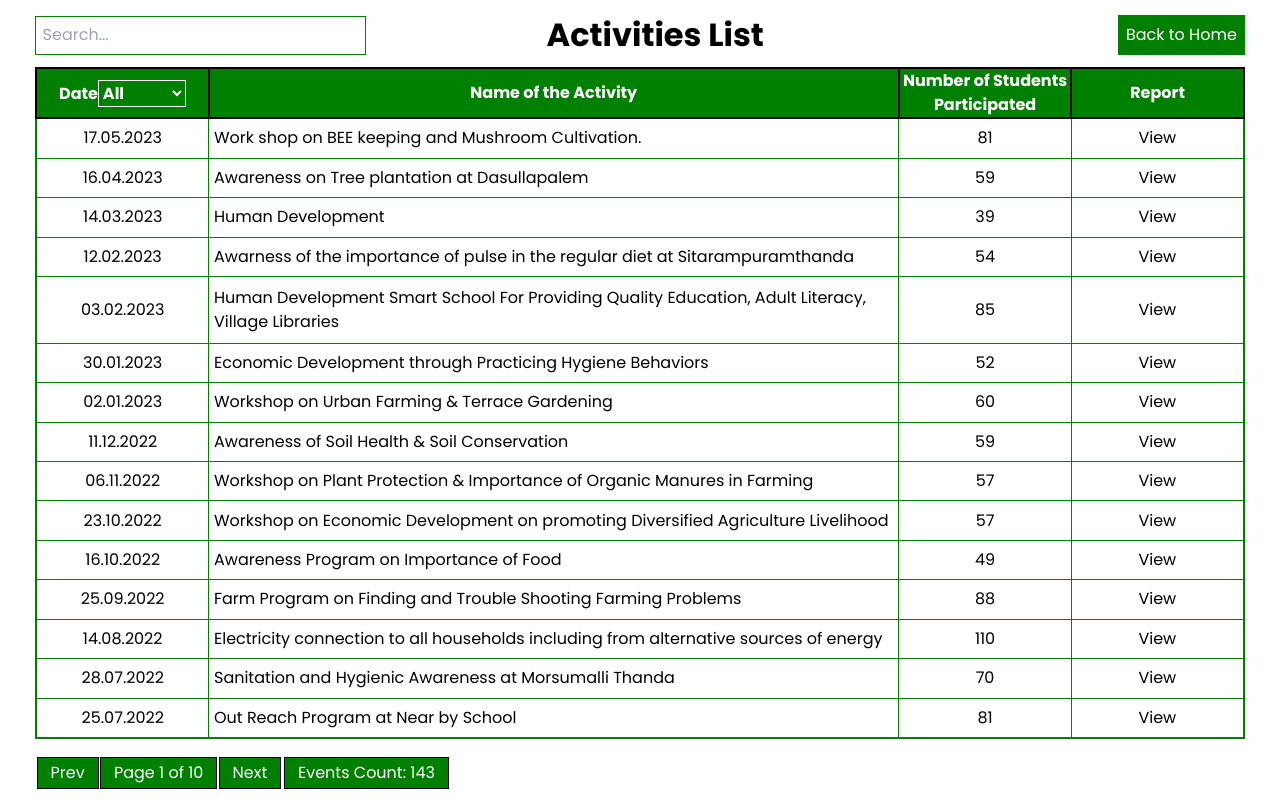
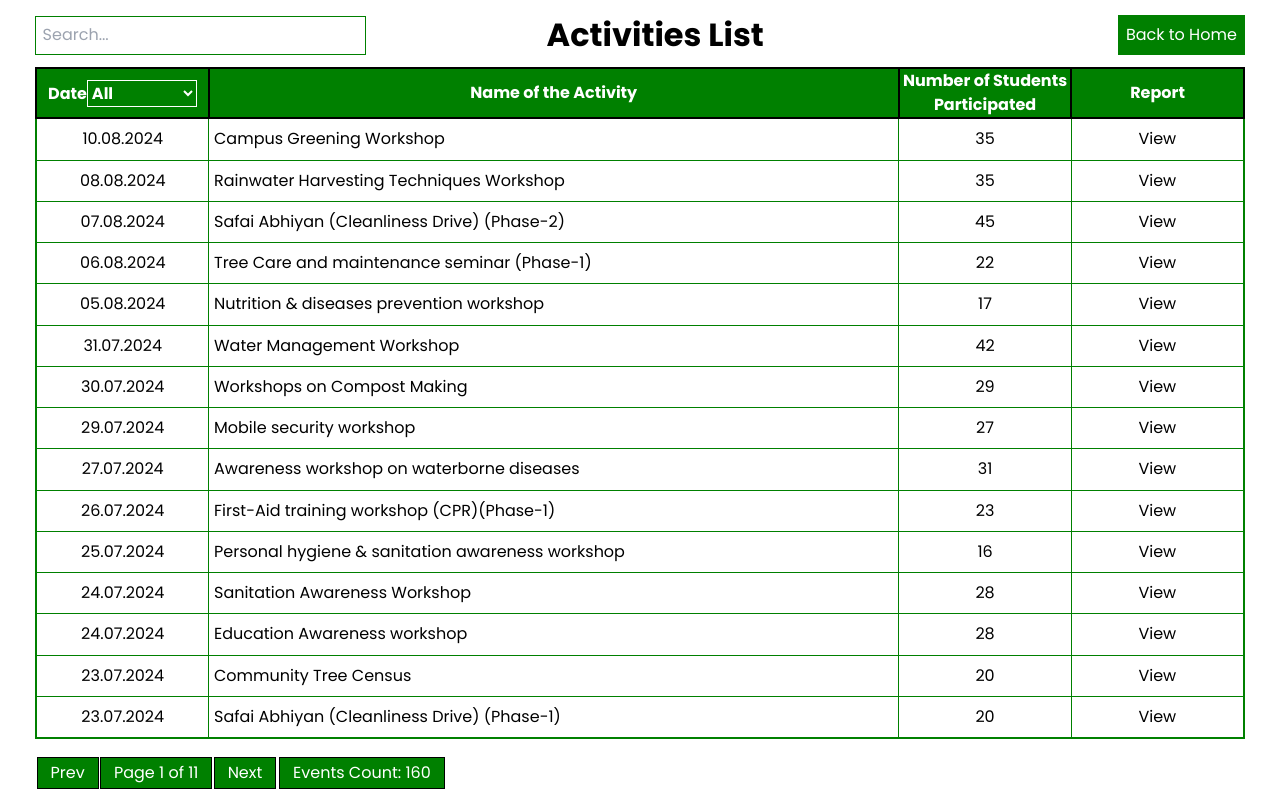
Before and after one commit to DeepakReddyG/SmartVillage, a Next.js app in the folder client/: page /activities in a window 1280 px wide. Built offline with nearby package versions, Linux system fonts and the light colour scheme.

Commit message:
Added 2023-2024 data

```diff
--- a/client/app/activities/Updates_Array.js
+++ b/client/app/activities/Updates_Array.js
@@ -999,7 +999,127 @@ const newData = [
             "Date of the activity \nDD-MM-YYYY": "22.09.2019",
             "Number of students participated in such activities": "85",
             "Web Links": "https://www.kluniversity.in/iqac-files/SSR-2023/c3/3.6.2/Activities/484.pdf"
+        },
+        {
+            "Year": "2023-2024",
+            "Name of the activity": "VRIKSHAROPAM MAHOTSAV (Tree Plantation Drive)",
+            "Date of the activity \nDD-MM-YYYY": "22.07.2024",
+            "Number of students participated in such activities": "35",
+            "Web Links": "https://kluniversityin-my.sharepoint.com/:b:/g/personal/2300040028_kluniversity_in/Ef6tm29AADxEny3h5pVMtgMBbw7s4gewqSJWFXcD4hqW-w?e=v4t6aG"
+        },
+        {
+            "Year": "2023-2024",
+            "Name of the activity": "Rural Agroforestry Workshop",
+            "Date of the activity \nDD-MM-YYYY": "22.07.2024",
+            "Number of students participated in such activities": "35",
+            "Web Links": "https://kluniversityin-my.sharepoint.com/:b:/g/personal/2300040028_kluniversity_in/ERx-pbQ6oeVChk87f1qNLoIBj6pHVsFULG826jeWZSIeuw?e=AT80wc"
+        },
+        {
+            "Year": "2023-2024",
+            "Name of the activity": "Community Tree Census",
+            "Date of the activity \nDD-MM-YYYY": "23.07.2024",
+            "Number of students participated in such activities": "20",
+            "Web Links": "https://kluniversityin-my.sharepoint.com/:b:/g/personal/2300040028_kluniversity_in/EcQpgjHwKshEtor05IK9fmUBcw3rag47hN34DR499WcjOg?e=h49Xj6"
+        },
+        {
+            "Year": "2023-2024",
+            "Name of the activity": "Safai Abhiyan (Cleanliness Drive) (Phase-1)",
+            "Date of the activity \nDD-MM-YYYY": "23.07.2024",
+            "Number of students participated in such activities": "20",
+            "Web Links": "https://kluniversityin-my.sharepoint.com/:b:/g/personal/2300040028_kluniversity_in/Ecypk5DgVdxGgHrQHPCw_aYBnUzodRtSsXlonxM9D2EixA?e=c9SIYL"
+        },
+        {
+            "Year": "2023-2024",
+            "Name of the activity": "Sanitation Awareness Workshop",
+            "Date of the activity \nDD-MM-YYYY": "24.07.2024",
+            "Number of students participated in such activities": "28",
+            "Web Links": "https://kluniversityin-my.sharepoint.com/:b:/g/personal/2300040028_kluniversity_in/EYOoX66JUWNOrc-b2fQ4XUUBGMFe3dsozW0ymUp9aQednw?e=fT6X4I"
+        },
+        {
+            "Year": "2023-2024",
+            "Name of the activity": "Education Awareness workshop",
+            "Date of the activity \nDD-MM-YYYY": "24.07.2024",
+            "Number of students participated in such activities": "28",
+            "Web Links": "https://kluniversityin-my.sharepoint.com/:b:/g/personal/2300040028_kluniversity_in/EcAxgPw5sJxDldfBo_HpVhIBNaaULj_9OaEsOilWpQzWBg?e=Ih3kPN"
+        },
+        {
+            "Year": "2023-2024",
+            "Name of the activity": "Personal hygiene & sanitation awareness workshop",
+            "Date of the activity \nDD-MM-YYYY": "25.07.2024",
+            "Number of students participated in such activities": "16",
+            "Web Links": "https://kluniversityin-my.sharepoint.com/:b:/g/personal/2300040028_kluniversity_in/ESQ1KZGxwAdLrej-hk1BcOwBuLWC6i4RVakV_rBuOkRNOw?e=0MOJ6o"
+        },
+        {
+            "Year": "2023-2024",
+            "Name of the activity": "First-Aid training workshop (CPR)(Phase-1)",
+            "Date of the activity \nDD-MM-YYYY": "26.07.2024",
+            "Number of students participated in such activities": "23",
+            "Web Links": "https://kluniversityin-my.sharepoint.com/:b:/g/personal/2300040028_kluniversity_in/EbP8V2rq_9FIhndFtRtq4JMB9O_x6-z1JQ1R7yKjQgBR8A?e=W0Gj5A"
+        },
+        {
+            "Year": "2023-2024",
+            "Name of the activity": "Awareness workshop on waterborne diseases",
+            "Date of the activity \nDD-MM-YYYY": "27.07.2024",
+            "Number of students participated in such activities": "31",
+            "Web Links": "https://kluniversityin-my.sharepoint.com/:b:/g/personal/2300040028_kluniversity_in/EQs1ITQQaHhDsaqqwcjVm0kB-TOicc3RD7t6TbOod1Y5VA?e=8ToJyi"
+        },
+        {
+            "Year": "2023-2024",
+            "Name of the activity": "Mobile security workshop",
+            "Date of the activity \nDD-MM-YYYY": "29.07.2024",
+            "Number of students participated in such activities": "27",
+            "Web Links": "https://kluniversityin-my.sharepoint.com/:b:/g/personal/2300040028_kluniversity_in/Ec9uFrsuK9ZEvv5_VxOQ3PgBPpsjRrzNRAKkt8xbbPAZPA?e=SRmCOA"
+        },
+        {
+            "Year": "2023-2024",
+            "Name of the activity": "Workshops on Compost Making",
+            "Date of the activity \nDD-MM-YYYY": "30.07.2024",
+            "Number of students participated in such activities": "29",
+            "Web Links": "https://kluniversityin-my.sharepoint.com/:b:/g/personal/2300040028_kluniversity_in/EfAHmvfYmNZAv6vV_k65gEEBEDIBvab83YwypDXUxBq16A?e=lIBIwq"
+        },
+        {
+            "Year": "2023-2024",
+            "Name of the activity": "Water Management Workshop",
+            "Date of the activity \nDD-MM-YYYY": "31.07.2024",
+            "Number of students participated in such activities": "42",
+            "Web Links": "https://kluniversityin-my.sharepoint.com/:b:/g/personal/2300040028_kluniversity_in/Ec9XmyFe9bdDhKBdEiYzuDkBK3I69T-ebRgkpUfopy3JBg?e=0gm9Qe"
+        },
+        {
+            "Year": "2023-2024",
+            "Name of the activity": "Nutrition & diseases prevention workshop",
+            "Date of the activity \nDD-MM-YYYY": "05.08.2024",
+            "Number of students participated in such activities": "17",
+            "Web Links": "https://kluniversityin-my.sharepoint.com/:b:/g/personal/2300040028_kluniversity_in/Edxaj9eVwgxOiki9-mNjnQkB1qgzdSAiEWCcX7iZ6xqW_Q?e=22dyUC"
+        },
+        {
+            "Year": "2023-2024",
+            "Name of the activity": "Tree Care and maintenance seminar (Phase-1)",
+            "Date of the activity \nDD-MM-YYYY": "06.08.2024",
+            "Number of students participated in such activities": "22",
+            "Web Links": "https://kluniversityin-my.sharepoint.com/:b:/g/personal/2300040028_kluniversity_in/Ecs4NwE5Y-9BiEOl3rh4aCQBaqekL-ae0FsrybvXE3qvFQ?e=0hYXbL"
+        },
+        {
+            "Year": "2023-2024",
+            "Name of the activity": "Safai Abhiyan (Cleanliness Drive) (Phase-2)",
+            "Date of the activity \nDD-MM-YYYY": "07.08.2024",
+            "Number of students participated in such activities": "45",
+            "Web Links": "https://kluniversityin-my.sharepoint.com/:b:/g/personal/2300040028_kluniversity_in/EVYEhp9VBLlHqXGSOscGl4gB_Mf1kX2EeIXFof8KjSlc2g?e=nn3m9F"
+        },
+        {
+            "Year": "2023-2024",
+            "Name of the activity": "Rainwater Harvesting Techniques Workshop",
+            "Date of the activity \nDD-MM-YYYY": "08.08.2024",
+            "Number of students participated in such activities": "35",
+            "Web Links": "https://kluniversityin-my.sharepoint.com/:b:/g/personal/2300040028_kluniversity_in/EeNYkLT3Z99Mk2y5KZZTrfsBmQ2oY3fdXeGrzXJdwn-hVw?e=EBw5Vp"
+        },
+        {
+            "Year": "2023-2024",
+            "Name of the activity": "Campus Greening Workshop",
+            "Date of the activity \nDD-MM-YYYY": "10.08.2024",
+            "Number of students participated in such activities": "35",
+            "Web Links": "https://kluniversityin-my.sharepoint.com/:b:/g/personal/2300040028_kluniversity_in/EXD3bON2H6BNm5c4XBBj-pIBPQ7frO7cGRQQGCdKOABQJQ?e=kDoxlB"
         }
+
 
 ];
 export default newData;
```
Also changed, not shown: 1 other file (tests, documents, lock files or other folders).
